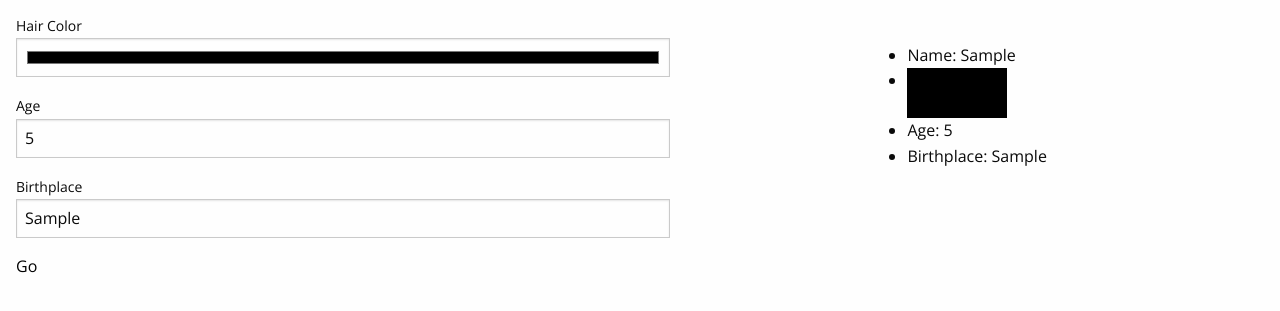
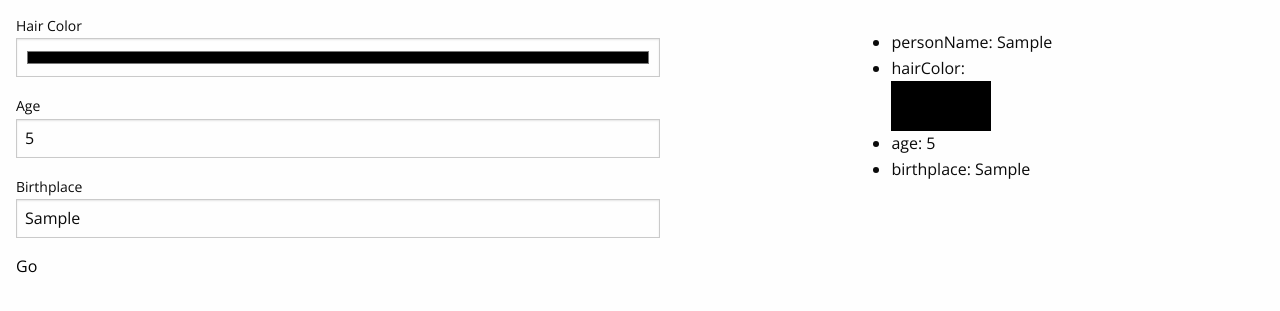
Before and after one commit to camerorb/xturn, a plain HTML site: page index.html in a window 1280 px wide. Both pictures are taken after typing "Sample", "5", "Sample" into the empty fields and a click on the button "Go". Shown: the part 155-466 px from the top of the page. Drawn offline with nearby package versions, Linux system fonts and the light colour scheme; a web font is replaced by a local one.

Commit message:
add brakets

```diff
--- a/index.js
+++ b/index.js
@@ -1,4 +1,4 @@
-
+{
   const personForm = document.querySelector('form')
 
   const renderColor = (hairColor) => {
@@ -9,16 +9,25 @@ const renderColor = (hairColor) => {
     return colorDiv
   }
 
-const names = (text) => {
-  const name = document.createElement('li')
-  name.textContent = text
-  return name
+  const renderItem = (name, value) => {
+    const item = document.createElement('li')
+    item.innerHTML = `${name}: ${value}`
+    return item
   }
 
-const ages = (text1) => {
-  const age = document.createElement('li')
-  age.textContent = text1
-  return age
+  const renderList = (person) => {
+    const list = document.createElement('ul')
+    Array.from(person).map((input, _i, _formElements) => {
+      if (input.value) {
+        let value = input.value
+        if (input.type === 'color') {
+          value = renderColor(value).outerHTML
+        }
+        const li = renderItem(input.name, value)
+        list.appendChild(li)
+      }
+    })
+    return list
   }
 
   const handleSubmit = (ev) => {
@@ -26,26 +35,9 @@ ev.preventDefault()
     const form = ev.target
     const details = document.querySelector('.details')
 
-const personName = "Name: " + form.personName.value
-const hairColor = form.hairColor.value
-const age = "Age: " + form.age.value
-const birthplace = "Birthplace: " + form.birthplace.value
-const colorDiv = renderColor(hairColor)
-
-const list = document.createElement('ul')
-
-list.appendChild(names(personName))
-
-const hair = document.createElement('li')
-hair.appendChild(colorDiv)
-list.appendChild(hair)
-
-list.appendChild(ages(age))
-
-const bp = document.createElement('li')
-bp.textContent = birthplace
-list.appendChild(bp)
-
+    const list = renderList(form.elements)
     details.appendChild(list)
   }
+
   personForm.addEventListener('submit', handleSubmit)
+}
```
Also changed, not shown: index.html (line endings or trailing spaces). Lines whose indentation alone changed are shown as unchanged.
